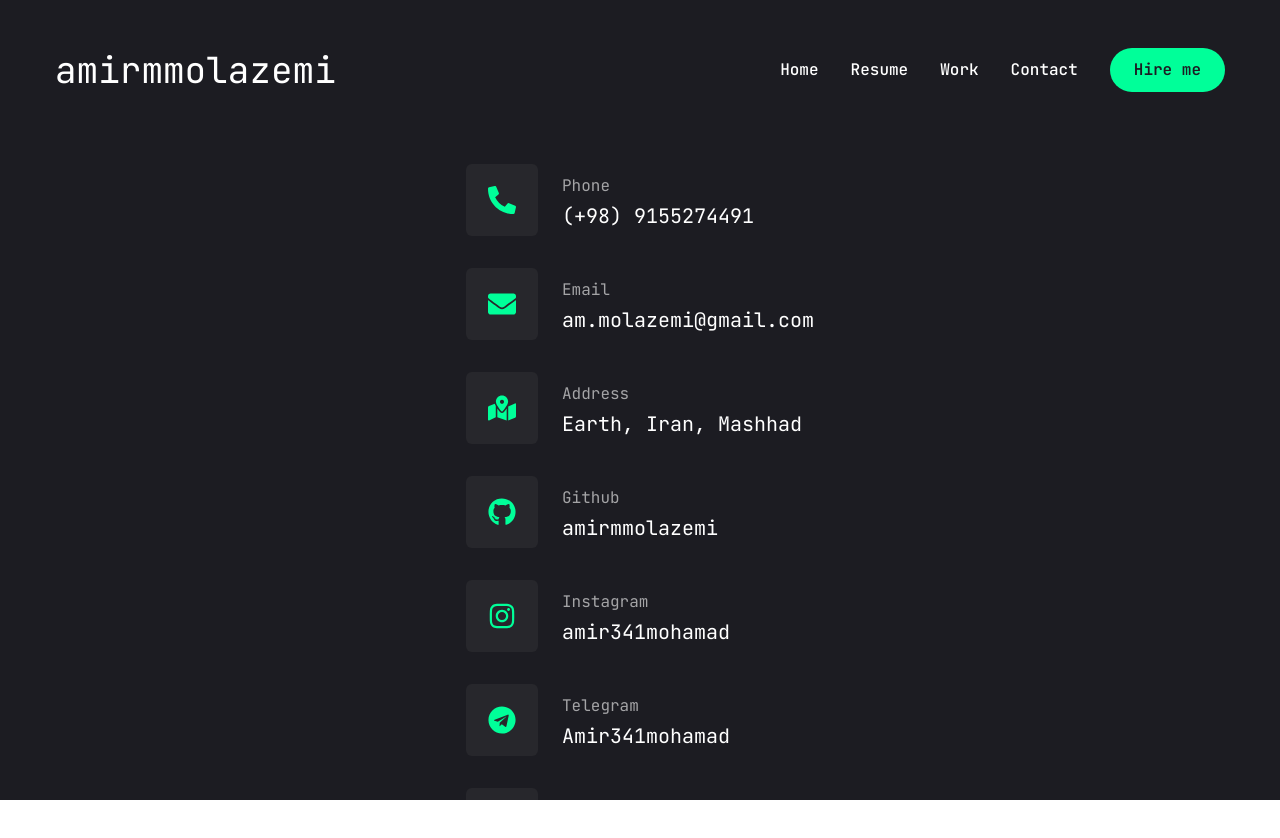
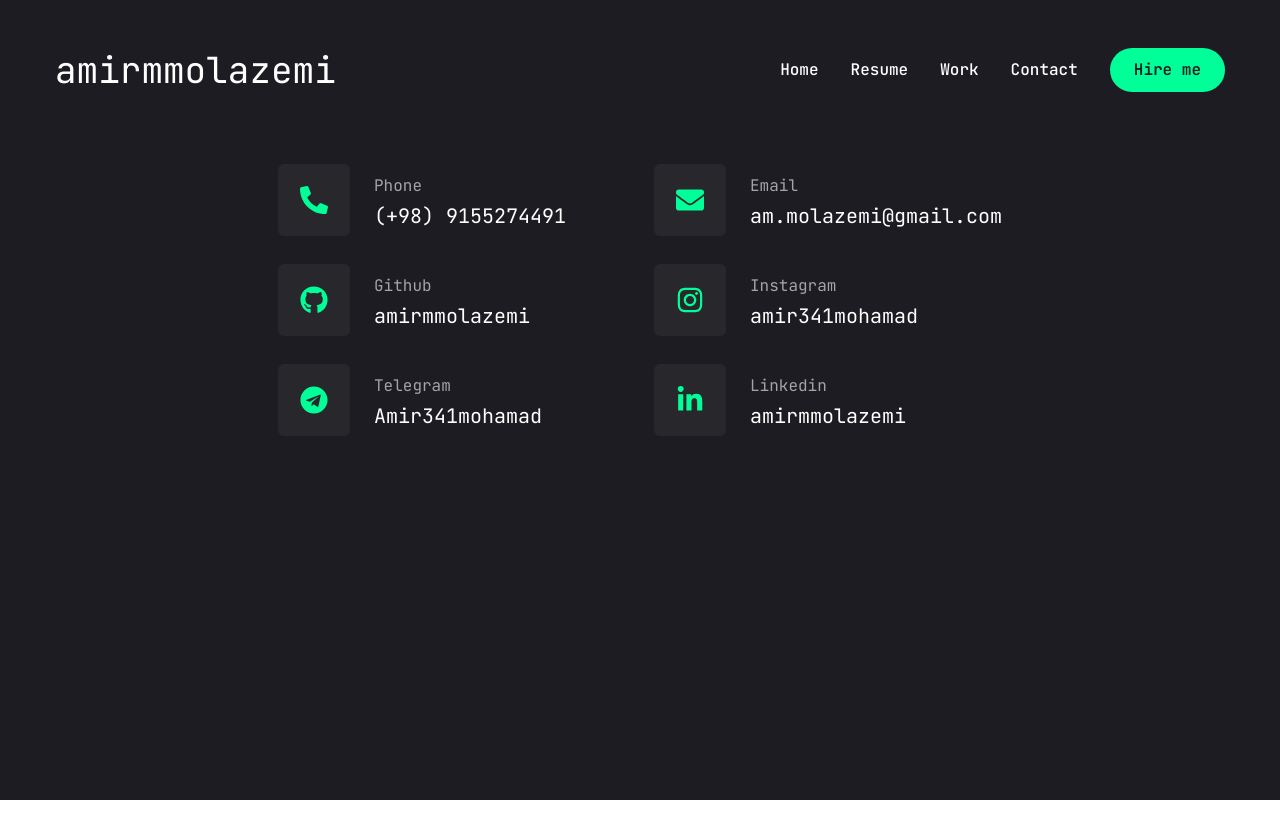
Before and after one commit to amirmmolazemi/Me, a Next.js app: page /contact in a window 1280 px wide. Shown: the top 838 px of the page. After the commit the page ends 800 px from the top, so only its background shows below. Built offline with nearby package versions, Linux system fonts and the light colour scheme.

Commit message:
fix some issues

```diff
--- a/app/contact/page.jsx
+++ b/app/contact/page.jsx
@@ -14,7 +14,7 @@
       className="py-6"
     >
       <div className="container mx-auto flex justify-center">
-        <ul className="flex flex-col gap-8">
+        <ul className="grid gap-7 grid-cols-1 md:grid-cols-2">
           {info.map((item, index) => (
             <li key={index} className="flex items-center gap-6">
               <div className="w-[52px] h-[52px] xl:w-[72px] xl:h-[72px] bg-[#27272c] text-accent rounded-md flex items-center justify-center">
--- a/constant/info.js
+++ b/constant/info.js
@@ -1,7 +1,6 @@
 import {
   FaPhoneAlt,
   FaEnvelope,
-  FaMapMarkedAlt,
   FaGithub,
   FaInstagram,
   FaTelegram,
@@ -11,7 +10,6 @@
 const info = [
   { icon: <FaPhoneAlt />, title: "Phone", description: "(+98) 9155274491" },
   { icon: <FaEnvelope />, title: "Email", description: "am.molazemi@gmail.com", },
-  { icon: <FaMapMarkedAlt />, title: "Address", description: "Earth, Iran, Mashhad" },
   { icon: <FaGithub />, title: "Github", description: "amirmmolazemi" },
   { icon: <FaInstagram />, title: "Instagram", description: "amir341mohamad" },
   { icon: <FaTelegram />, title: "Telegram", description: "Amir341mohamad" },
--- a/constant/stats.js
+++ b/constant/stats.js
@@ -1,7 +1,7 @@
 const stats = [
   { num: 3, text: "Years of experience" },
   { num: 10, text: "Projects Completed" },
-  { num: 8, text: "tech skills mastered" },
+  { num: 8, text: "skills mastered" },
   { num: 233, text: "Code commits" },
 ];
 
```
